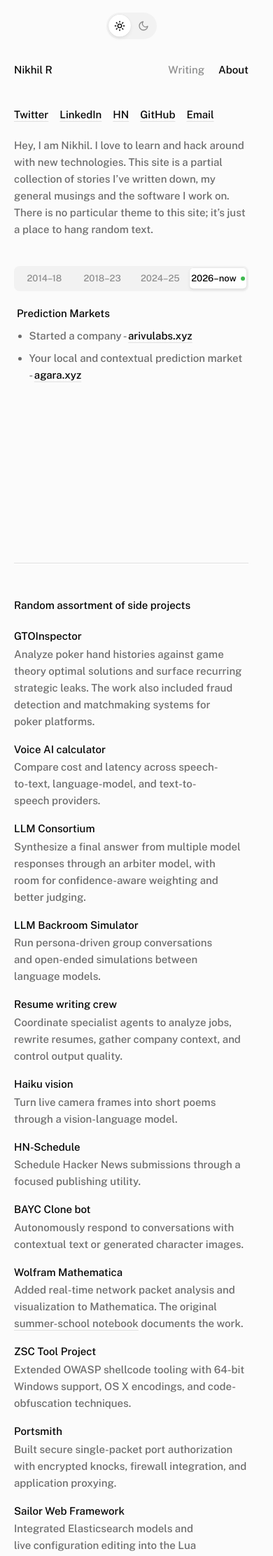
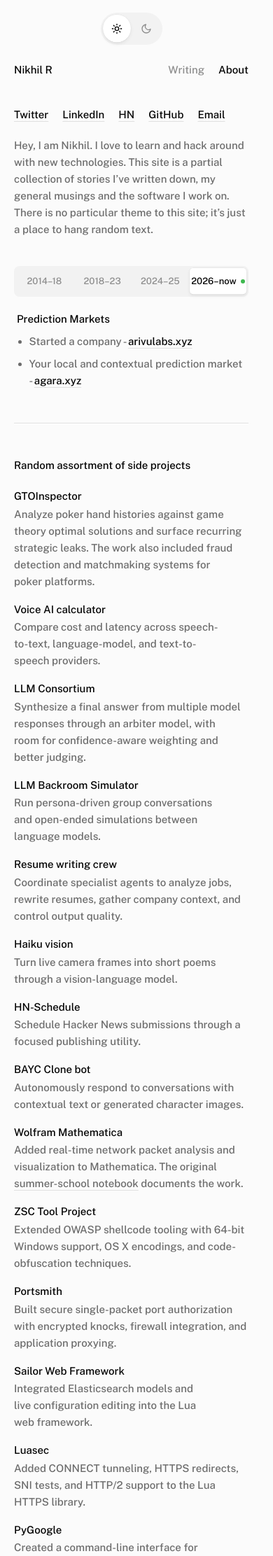
Before and after one commit to r-nikhil/r-nikhil.github.io, a Jekyll site: the page built from _pages/about.md, in a window 390 px wide. Shown: the top 2223 px of the page at 70% size. Built offline with Jekyll 4.4.1, drawn with Linux system fonts in a browser that asks for light colours.

Commit message:
Mobile and load speed: thumb-sized controls, deferred analytics
Nav, footer, filter, tab and theme controls are about 44px tall on phones
and tablets; the About career panels no longer leave a gap on small screens.
The analytics library loads after the page is idle, and the e-mail link is
written so the host does not inject its decoder script.

Co-Authored-By: Claude Fable 5.2 <noreply@anthropic.com>

```diff
--- a/_includes/footer.html
+++ b/_includes/footer.html
@@ -3,7 +3,7 @@
     <a href="https://twitter.com/rnikhilcom" target="_blank" rel="noopener noreferrer">Twitter</a>
     <a href="https://linkedin.com/in/rnikhilcom" target="_blank" rel="noopener noreferrer">LinkedIn</a>
     <a href="https://github.com/r-nikhil" target="_blank" rel="noopener noreferrer">GitHub</a>
-    <a href="mailto:contact@rnikhil.com">Email</a>
+    <a href="mailto:contact%40rnikhil.com">Email</a>
   </nav>
   <a href="/atom.xml">RSS</a>
 </footer>
--- a/_pages/about.md
+++ b/_pages/about.md
@@ -9,7 +9,7 @@ title: About
     <a href="https://www.linkedin.com/in/rnikhilcom/">LinkedIn</a>
     <a href="https://news.ycombinator.com/user?id=whoami_nr">HN</a>
     <a href="https://github.com/r-nikhil">GitHub</a>
-    <a href="mailto:contact@rnikhil.com">Email</a>
+    <a href="mailto:contact%40rnikhil.com">Email</a>
   </nav>
 
   <p class="in" style="--i:2">Hey, I am Nikhil. I love to learn and hack around with new technologies. This site is a partial collection of stories I’ve written down, my general musings and the software I work on. There is no particular theme to this site; it’s just a place to hang random text.</p>
--- a/_sass/_main.scss
+++ b/_sass/_main.scss
@@ -827,6 +827,72 @@ button {
 
 /* ---- small screens, motion, print ---- */
 
+/* touch screens of any width: thumb-sized switches */
+@media (any-pointer: coarse) {
+  .theme button {
+    width: 2.5rem;
+    height: 2.5rem;
+  }
+
+  .filter button,
+  .era-tab {
+    height: 38px;
+  }
+}
+
+/* phones and tablets: thumb-sized controls (about 44px tall) without changing how they look */
+@media (max-width: 63.99rem) {
+  .top .me,
+  .top nav a {
+    padding: .65rem .2rem;
+    margin: -.65rem -.2rem;
+  }
+
+  /* these can wrap onto two rows, so the extra height stays in the layout and rows never overlap */
+  .foot a,
+  .elsewhere a {
+    padding: .6rem .2rem;
+    margin: 0 -.2rem;
+  }
+
+  .foot nav,
+  .elsewhere {
+    gap: 0 1.25rem;
+  }
+
+  .elsewhere {
+    margin: -.6rem 0;
+  }
+
+  .back {
+    padding: .65rem .2rem;
+    margin: 2.85rem .3rem 0;
+  }
+
+  .theme button {
+    width: 2.5rem;
+    height: 2.5rem;
+  }
+
+  .filter {
+    margin-bottom: 1.5rem;
+  }
+
+  .filter button,
+  .era-tab {
+    height: 38px;
+  }
+
+  .list a {
+    padding: .5rem;
+  }
+
+  /* on a narrow screen the tallest career panel would leave a large empty gap, so panels take their own height */
+  .era-panel[hidden] {
+    display: none;
+  }
+}
+
 @media (max-width: 40rem) {
   .wrap {
     padding: 5.5rem .75rem 4rem;
```
Also changed, not shown: _includes/google-analytics.html (+6 -3 lines).
